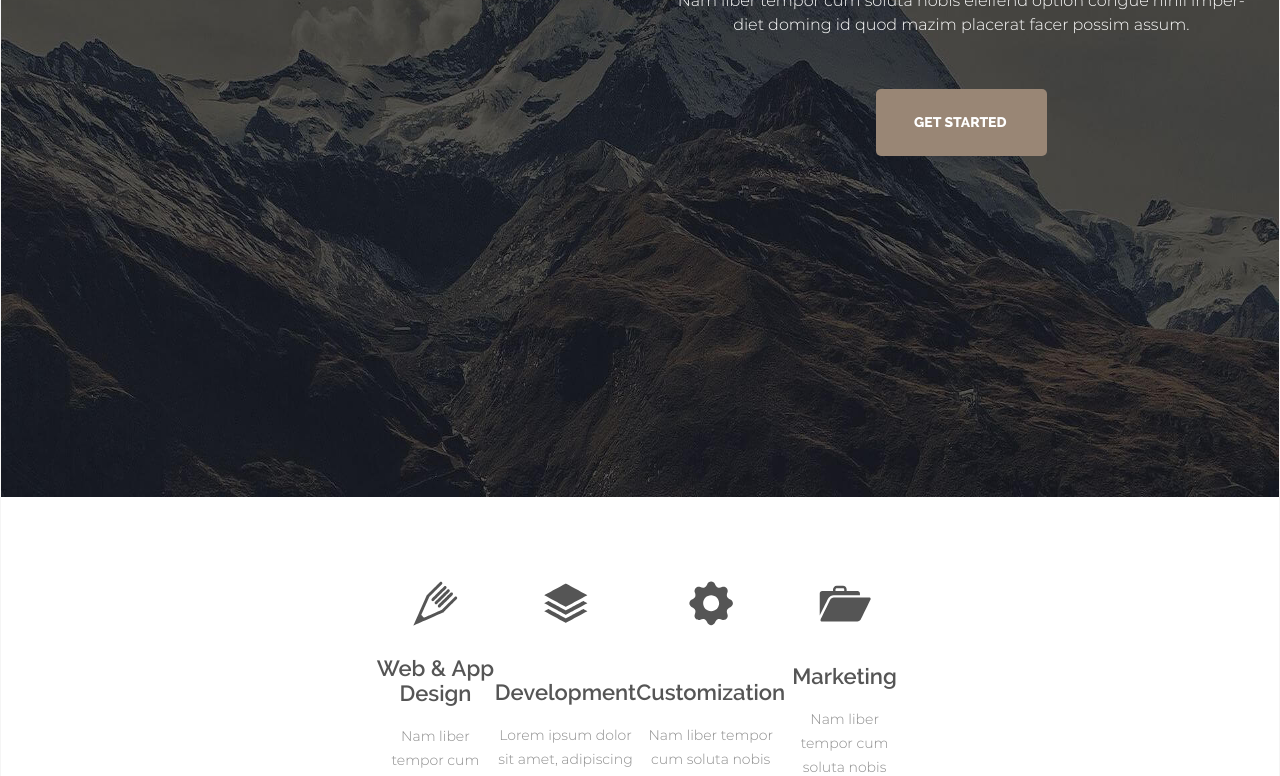
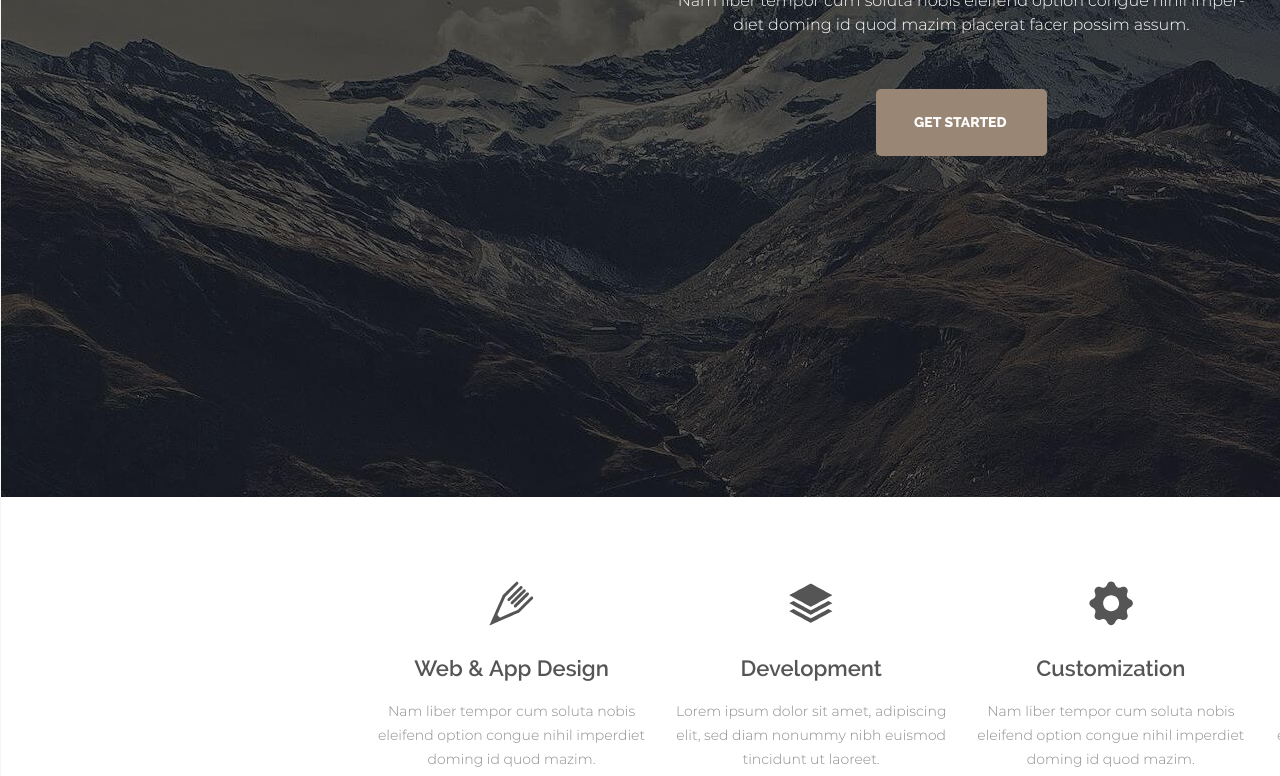
Before and after one commit to SandraZorina/SandraZorina.github.io, a plain HTML site: page Landing/index.html in a window 1280 px wide. Shown: the part 528-1304 px from the top of the page. Drawn offline with Linux system fonts and the light colour scheme.

Commit message:
Add files via upload

```diff
--- a/Landing/css/style.css
+++ b/Landing/css/style.css
@@ -81,7 +81,7 @@ body {
 }
 
 .container {
-    max-width: 1920px;
+    width: 1920px;
     margin: 0 auto;
     border: 1px solid #f5f5f5;
     min-height: 100%;
```
